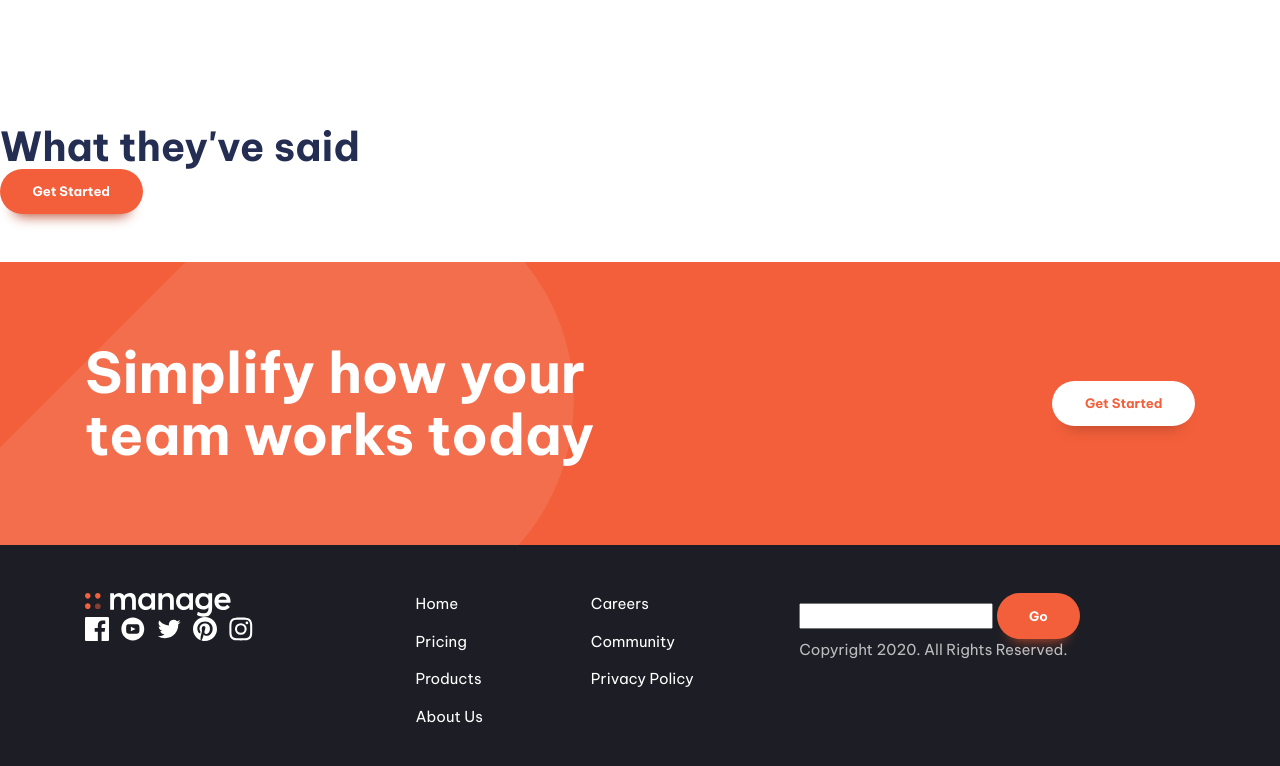
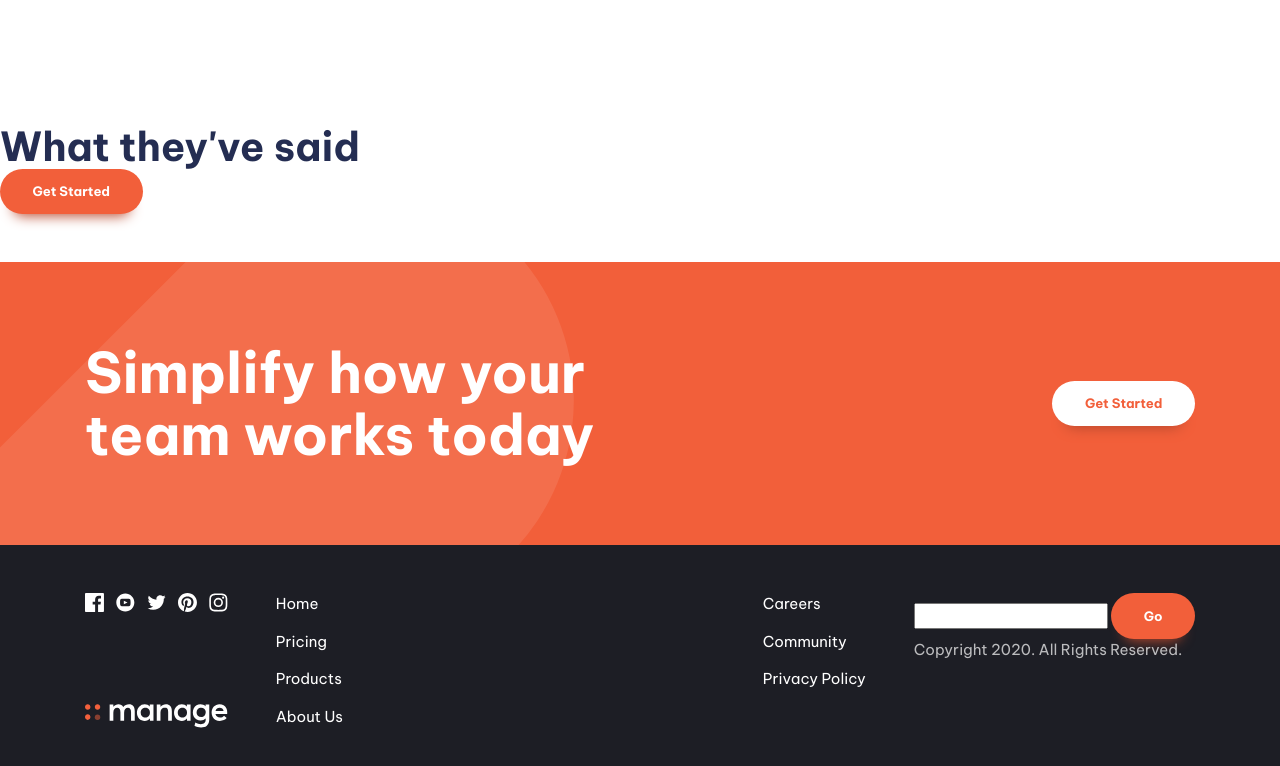
Before and after one commit to rizkships/manage-landing-page, a website built with Vite: page vite-project/index.html in a window 1280 px wide. Shown: the part 1354-2120 px from the top of the page. Built offline with nearby package versions, Linux system fonts and the light colour scheme.

Commit message:
Fix footer spacing

```diff
--- a/vite-project/index.html
+++ b/vite-project/index.html
@@ -107,7 +107,7 @@
     <footer class="primary-footer | padding-block-700 bg-neutral-900 text-neutral-100">
       <div class="container">
         <div class="primary-footer-wrapper">
-          <div>
+          <div class="primary-footer-logo-social">
             <a href="#" aria-label="home">
               <svg class="logo" width="146" height="24">
                 <use xlink:href="/manage-landing-page-master/images/logo.svg#logo"></use>
@@ -148,7 +148,7 @@
               </a></li>
             </ul>
           </div>
-          <div>
+          <div class="primary-footer-nav">
             <nav class="footer-nav">
               <ul class="flow" style="--flow-spacer: 1em" aria-label="footer" role="list">
                 <li><a href="#">Home</a></li>
@@ -161,7 +161,7 @@
               </ul>
             </nav>
           </div>
-          <div>
+          <div class="primary-footer-form">
             <form action="">
               <input type="email">
               <button class="button">Go</button>
--- a/vite-project/style.css
+++ b/vite-project/style.css
@@ -275,25 +275,38 @@ p[data-width="width"] {
   'logo-social';
 }
 
+
+
+.primary-footer-logo-social {
+  grid-area: logo-social;
+
+  display: flex;
+  flex-direction: column-reverse;
+  align-items: center;
+  gap: var(--size-700);
+
+
+}
+
+.primary-footer-nav {
+  grid-area: nav;
+
+}
+
+.primary-footer-form {
+  grid-area: form;
+
+}
+
 @media (min-width:50em) {
   .primary-footer-wrapper {
     grid-template-areas: 'logo-social nav form';
   }
-}
-
-.primary-footer-wrapper > :nth-child(1) {
-  grid-area: logo-social;
-
-}
-
-.primary-footer-wrapper > :nth-child(2) {
-  grid-area: nav;
-
-}
-
-.primary-footer-wrapper > :nth-child(3) {
-  grid-area: form;
-
+  .primary-footer-logo-social {
+    align-items: flex-start;
+    justify-content: space-between;
+    gap: var(--size-700);
+  }
 }
 
 @media(max-width: 50em) {
@@ -301,6 +314,7 @@ p[data-width="width"] {
 
     margin-inline: auto;
   }
+
 }
 
 
@@ -310,7 +324,9 @@ p[data-width="width"] {
 
 .footer-nav {
   columns: 2;
+  gap: max(30vw, 2rem);
 }
+
 .footer-nav a {
 color: var(--clr-neutral-100);
 text-decoration: none;
```
